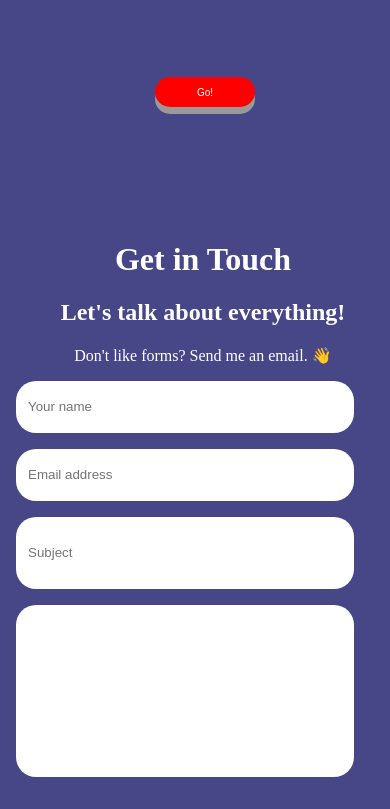
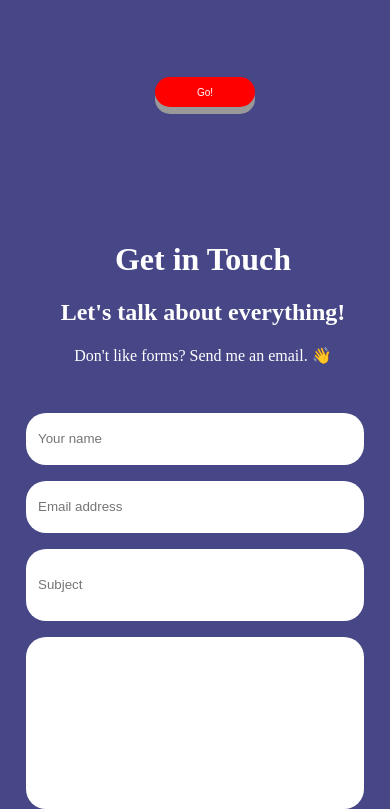
Before and after one commit to Kojoyar/hakaton, a plain HTML site: page index.html in a window 390 px wide. Shown: the part 5372-6181 px from the top of the page. Before the commit the page ends 6149 px from the top, so only its background shows below. Drawn offline with nearby package versions, Linux system fonts and the light colour scheme.

Commit message:
last maket

```diff
--- a/css/adaptive.css
+++ b/css/adaptive.css
@@ -175,7 +175,12 @@
     .footer__input_3 {
         width: 445px;
     }
-
+    .footer__info {
+        display: flex;
+        justify-content: center;
+        flex-direction: column;
+        align-items: center;
+    }
 }
 @media all and (max-width: 469px) {
     .footer__input_2 {
--- a/index.html
+++ b/index.html
@@ -23,7 +23,7 @@
         <!-- burger start  -->
         <div class="burger-menu">
             <div class="burger-menu__content">
-                <img src="./image/close__btn.png" alt="error:(" class="burger-menu__btn_close">
+                <img src="./image/close (2).png" alt="error:(" class="burger-menu__btn_close">
                 <ul class="burger-menu__list">
                     <li class="burger-menu__item">
                         <a href="#">Home</a>
@@ -48,6 +48,8 @@
         </div>
         <!-- burger end  -->
 
+
+        <!-- navbar start  -->
         <div class="navbar">
             <div class="navbar__block">
                 <div class="navbar__flex">
@@ -67,7 +69,9 @@
                     alt="error:(" class="navbar__btn_burger">
             </div>
         </div>
+        <!-- navbar end  -->
 
+        <!-- .header start  -->
         <div data-aos="fade-down" data-aos-easing="linear" data-aos-duration="1500" class="header">
             <div class="header__block">
                 <img width="150px" height="150px" src="./image/man.png" alt="">
@@ -83,7 +87,9 @@
 
             <button class="header__btn"> Hire Me </button>
         </div>
+        <!-- header end  -->
 
+        <!-- info start  -->
         <div class="info">
             <div data-aos="fade-up" data-aos-duration="2000" class="info__block">
                 <div class="info__content">
@@ -132,7 +138,9 @@
                 </div>
             </div>
         </div>
+        <!-- info end  -->
 
+        <!-- .about start  -->
         <div class="about">
             <h1 class="about__title">About Me</h1>
             <div class="about__block">
@@ -149,7 +157,9 @@
                 </div>
             </div>
         </div>
+        <!-- about end  -->
 
+        <!-- .services start  -->
         <div class="services">
             <div data-aos="fade-up" data-aos-duration="1000" class="service__block">
                 <ul class="services__list">
@@ -194,6 +204,7 @@
         </div>
         <!-- service end -->
 
+        <!-- resume start  -->
         <div data-aos="fade-up" data-aos-duration="2000" class="resume">
             <h1 class="resume__title">Образование</h1>
             <img class="resume__img" width="420px" height="420px" src="./image/school.png" alt="">
@@ -221,8 +232,9 @@
                 </li>
             </ul>
         </div>
+        <!-- resume end -->
 
-
+        <!-- card start  -->
         <div class="card">
             <h1 class="card__title_main">Hobby</h1>
             <div data-aos="zoom-in-down" data-aos-duration="2000" class="card__block">
@@ -272,6 +284,9 @@
                 <button class="btn"> Go! </button>
             </div>
         </div>
+        <!-- card end  -->
+
+        <!-- .footer start  -->
         <footer data-aos="fade-down" data-aos-duration="2000" class="footer">
             <h1 class="footer__title_main">Get in Touch</h1>
             <div class="footer__block">
@@ -294,6 +309,7 @@
                 </div>
             </div>
         </footer>
+        <!-- footer end  -->
 
     </div>
     <script src="https://unpkg.com/aos@2.3.1/dist/aos.js"></script>
```
Also changed, not shown: image/close (2).png (added).
